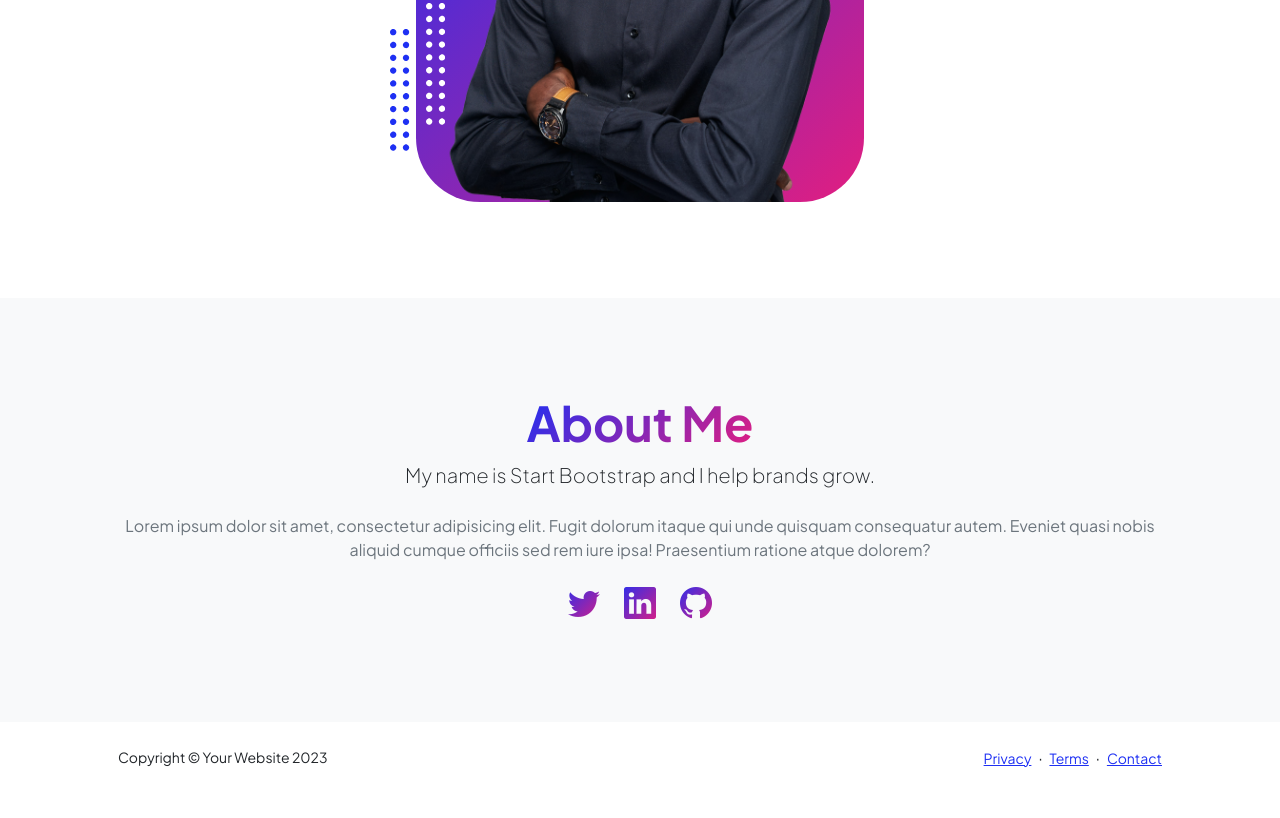
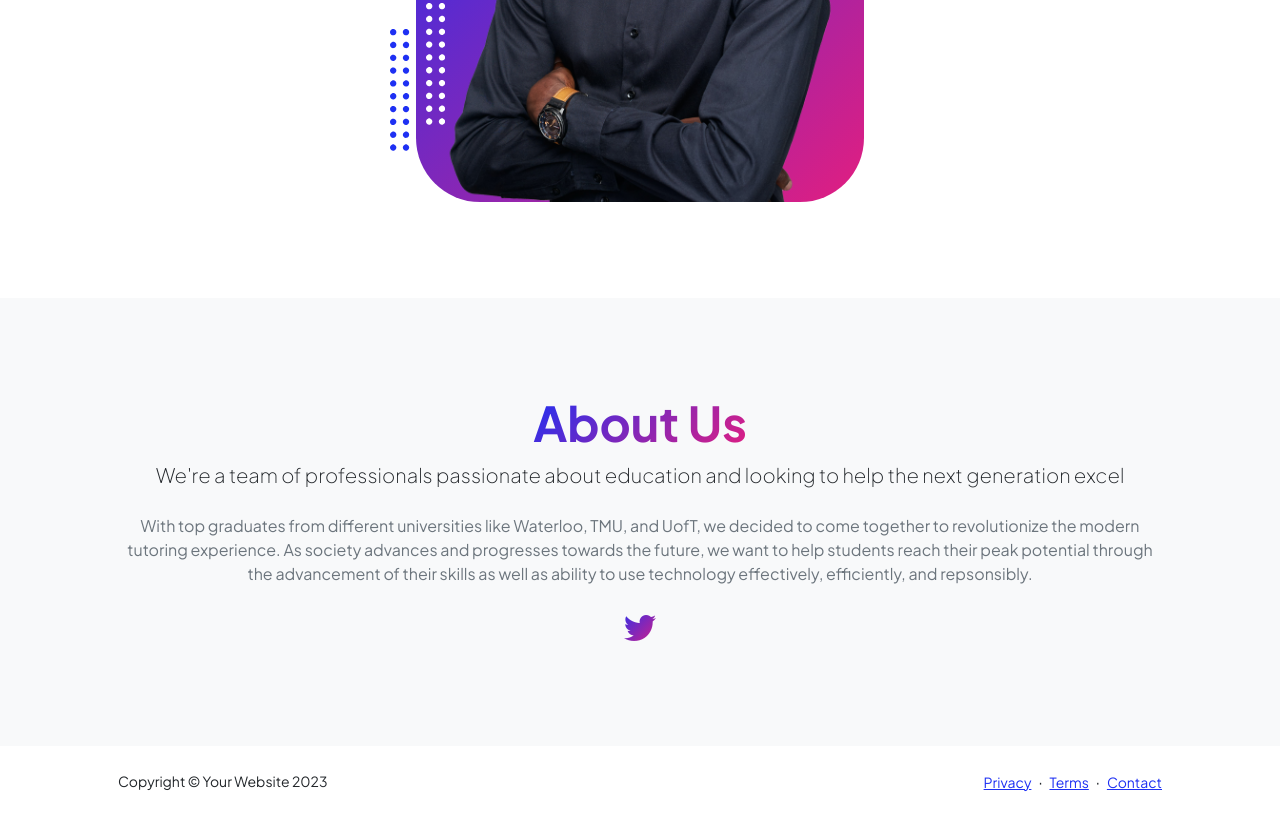
Before and after one commit to ahmadtc1/tutoring, a plain HTML site: page index.html in a window 1280 px wide. Shown: the part 767-1585 px from the top of the page. Before the commit the page ends 1561 px from the top, so only its background shows below. Drawn offline with nearby package versions, Linux system fonts and the light colour scheme.

Commit message:
some more updates to home page

```diff
--- a/index.html
+++ b/index.html
@@ -43,7 +43,7 @@
                             <div class="text-center text-xxl-start">
                                 <div class="badge bg-gradient-primary-to-secondary text-white mb-4"><div class="text-uppercase">Grades 1-12 &middot; Expert Tutors &middot; Positive Results</div></div>
                                 <div class="fs-3 fw-light text-muted">Get in touch and let us help your children to </div>
-                                <h1 class="display-3 fw-bolder mb-5"><span class="text-gradient d-inline">reach the next level</span></h1>
+                                <h1 class="display-3 fw-bolder mb-5"><span class="text-gradient d-inline">Reach The Next Level</span></h1>
                                 <div class="d-grid gap-3 d-sm-flex justify-content-sm-center justify-content-xxl-start mb-3">
                                     <a class="btn btn-primary btn-lg px-5 py-3 me-sm-3 fs-6 fw-bolder" href="resume.html">Services</a>
                                     <a class="btn btn-outline-dark btn-lg px-5 py-3 fs-6 fw-bolder" href="projects.html">Our Team</a>
@@ -181,13 +181,11 @@
                     <div class="row gx-5 justify-content-center">
                         <div class="col-xxl-8">
                             <div class="text-center my-5">
-                                <h2 class="display-5 fw-bolder"><span class="text-gradient d-inline">About Me</span></h2>
-                                <p class="lead fw-light mb-4">My name is Start Bootstrap and I help brands grow.</p>
-                                <p class="text-muted">Lorem ipsum dolor sit amet, consectetur adipisicing elit. Fugit dolorum itaque qui unde quisquam consequatur autem. Eveniet quasi nobis aliquid cumque officiis sed rem iure ipsa! Praesentium ratione atque dolorem?</p>
+                                <h2 class="display-5 fw-bolder"><span class="text-gradient d-inline">About Us</span></h2>
+                                <p class="lead fw-light mb-4">We're a team of professionals passionate about education and looking to help the next generation excel</p>
+                                <p class="text-muted">With top graduates from different universities like Waterloo, TMU, and UofT, we decided to come together to revolutionize the modern tutoring experience. As society advances and progresses towards the future, we want to help students reach their peak potential through the advancement of their skills as well as ability to use technology effectively, efficiently, and repsonsibly.</p>
                                 <div class="d-flex justify-content-center fs-2 gap-4">
                                     <a class="text-gradient" href="#!"><i class="bi bi-twitter"></i></a>
-                                    <a class="text-gradient" href="#!"><i class="bi bi-linkedin"></i></a>
-                                    <a class="text-gradient" href="#!"><i class="bi bi-github"></i></a>
                                 </div>
                             </div>
                         </div>
```
